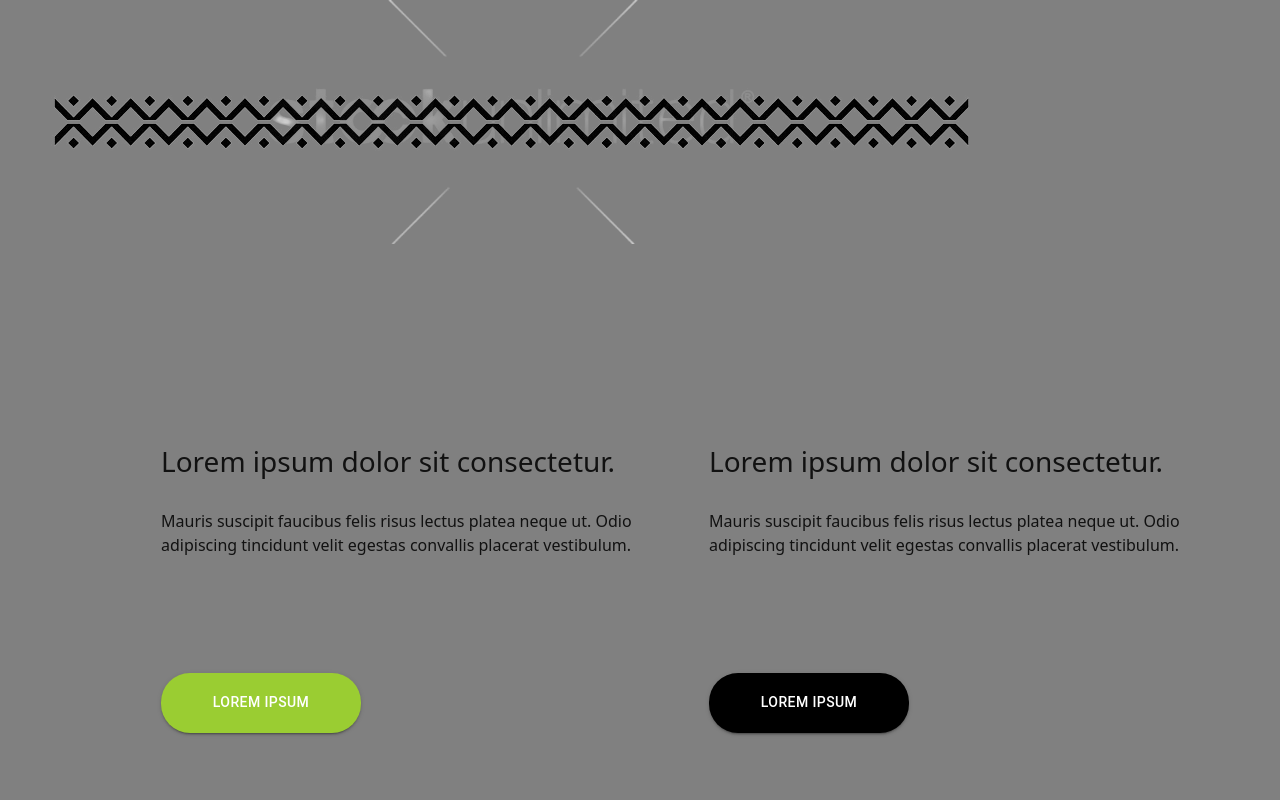
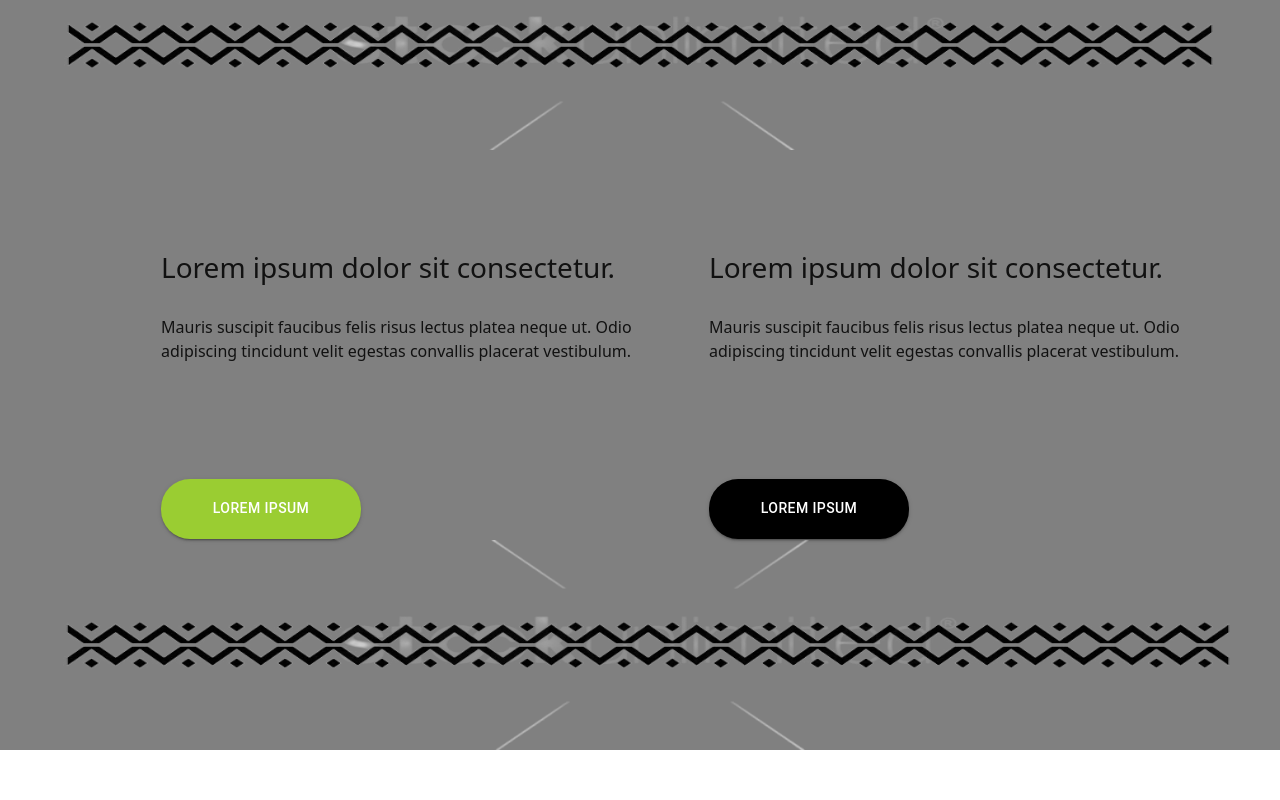
Before and after one commit to habte-selassie/Test_Project, a React (Create React App) app in the folder front/: page / in a window 1280 px wide. Shown: the top 800 px of the page. Built offline with nearby package versions, Linux system fonts and the light colour scheme.

Commit message:
finish body component

```diff
--- a/front/src/web-components/Body.js
+++ b/front/src/web-components/Body.js
@@ -5,8 +5,8 @@ import Button from '@mui/material/Button'
 
 const Body = () => {
     return (
-        <div style={{backgroundColor:'grey'}}>
-        <img src={require('.././web-components/assets/border-1.png')} alt=''/>
+        <div style={{backgroundColor:'grey',height:'600px'}}>
+        <img  style={{width:'100%',height:'210px',marginTop:'-60px'}} src={require('.././web-components/assets/border-1.png')} alt=''/>
  <Box
       sx={{
         display: 'flex',
@@ -19,7 +19,7 @@ const Body = () => {
       }}
     >
 
-    <div style={{marginLeft:'150px',width:'390px',height:'500px',marginTop:'200px',backgroundColor:'grey'}}>
+    <div style={{marginLeft:'150px',width:'390px',height:'500px',marginTop:'100px',backgroundColor:'grey'}}>
     <Paper variant="outlined" style={{marginLeft:'10px',width:'500px',height:'300px',border:'1px solid grey',backgroundColor:'gray'}}>
       <h3> Lorem ipsum dolor sit consectetur.</h3>
 
@@ -29,18 +29,20 @@ const Body = () => {
       </Paper>
     </div>
 
-    <div style={{marginLeft:'100px',width:'390px',height:'500px',marginTop:'200px',backgroundColor:'grey'}}>
-    <Paper variant="outlined" style={{marginLeft:'60px',width:'500px',height:'300px',border:'1px solid grey',backgroundColor:'gray'}}>
+    <div style={{marginLeft:'100px',width:'390px',marginTop:'100px',backgroundColor:'grey'}}>
+    <Paper variant="outlined" style={{backgroundColor:'grey',marginLeft:'60px',width:'500px',height:'300px',border:'1px solid grey',backgroundColor:'gray'}}>
       <h3> Lorem ipsum dolor sit consectetur.</h3>
 
       <p style={{marginTop:'30px'}}>Mauris suscipit faucibus felis risus lectus platea neque ut.
        Odio adipiscing tincidunt velit egestas convallis placerat vestibulum. </p>
       <Button variant="contained"  sx={{backgroundColor:'black',width:'200px', marginTop:'100px',height:'60px',borderRadius:'29px'}}>lorem ipsum</Button>
       </Paper>
+      <img style={{marginLeft:'-650px',backgroundColor:'grey',width:'1300px',height:'210px',marginTop:'-10px'}} src={require('.././web-components/assets/border-1.png')} alt=''/>
+
     </div>
 
     </Box>
-    <img src={require('.././web-components/assets/border-1.png')} alt=''/>
+    {/* <img style={{width:'100%',height:'210px',marginTop:'-30px'}} src={require('.././web-components/assets/border-1.png')} alt=''/> */}
         </div>
      );
 }
```
